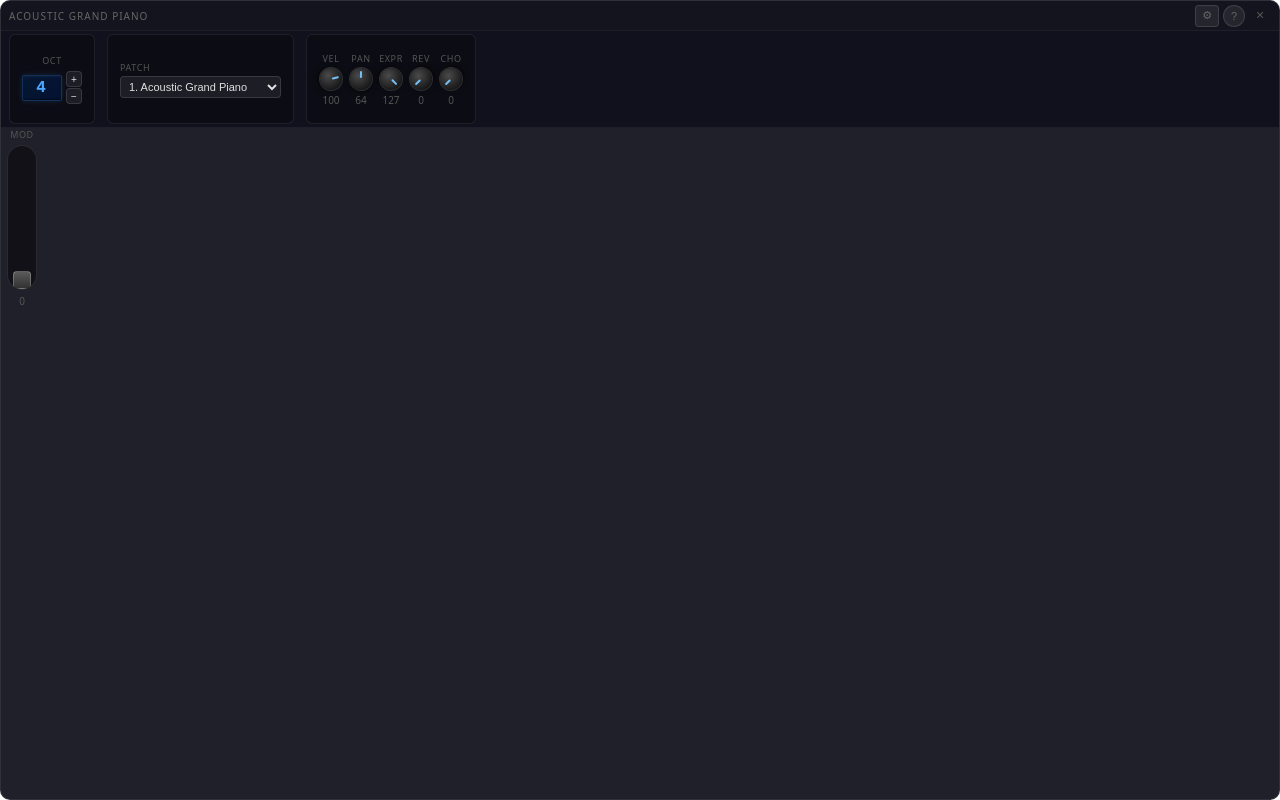
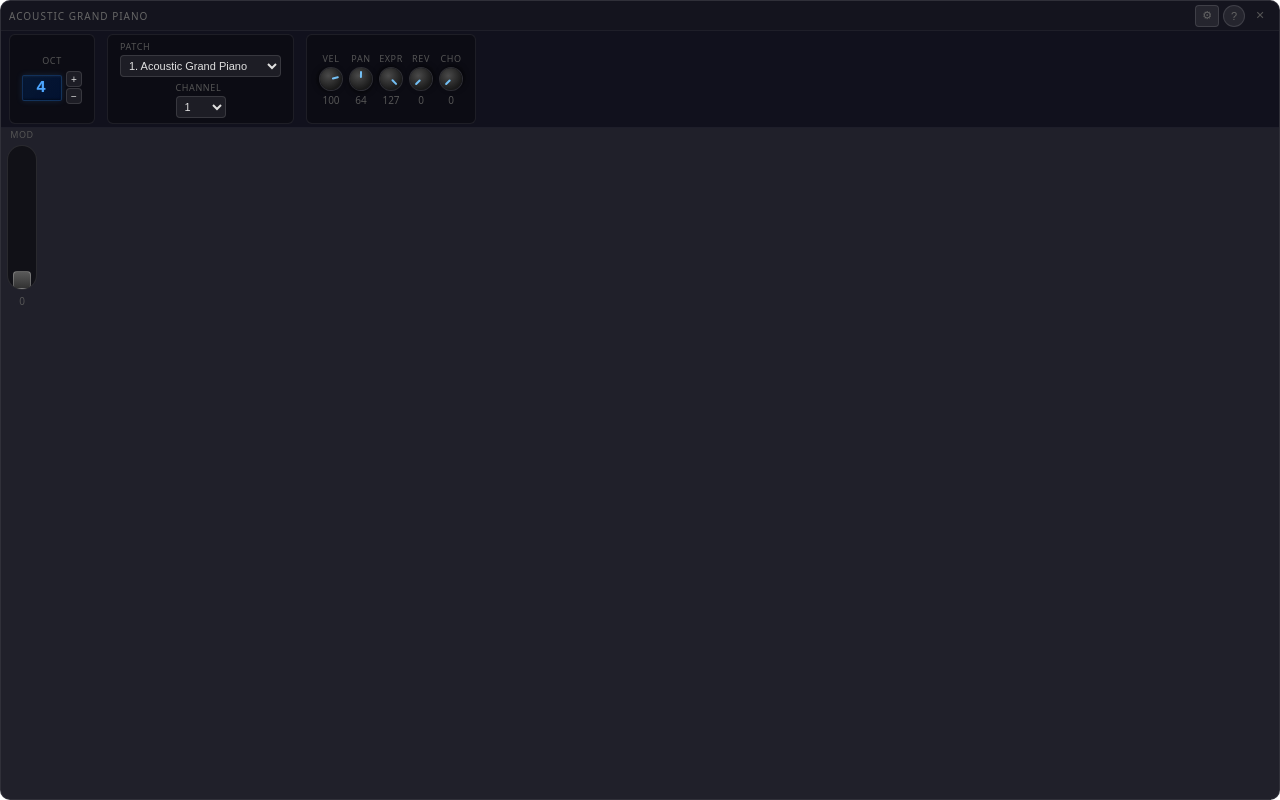
Before and after one commit to DanMarshall909/midi-keyboard, a website built with Vite: page index.html in a window 1280 px wide. Built offline with nearby package versions, Linux system fonts and the light colour scheme.

Commit message:
Move channel selector back under patch in control bar
Co-Authored-By: Claude Haiku 4.5 <noreply@anthropic.com>

```diff
--- a/index.html
+++ b/index.html
@@ -32,11 +32,15 @@
           </div>
         </div>
 
-        <!-- Panel: Patch -->
+        <!-- Panel: Patch & Channel -->
         <div class="ctrl-panel">
           <div class="ctrl-item">
             <div class="ctrl-label">Patch</div>
             <select id="patch-select"></select>
+          </div>
+          <div class="ctrl-item">
+            <div class="ctrl-label">Channel</div>
+            <select id="channel-select"></select>
           </div>
         </div>
 
```
